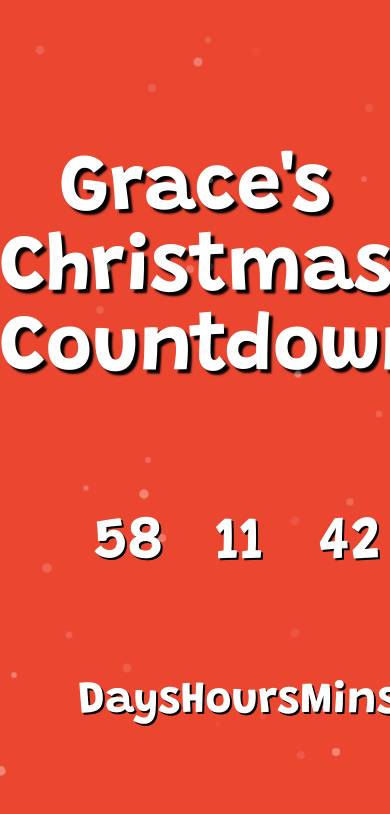
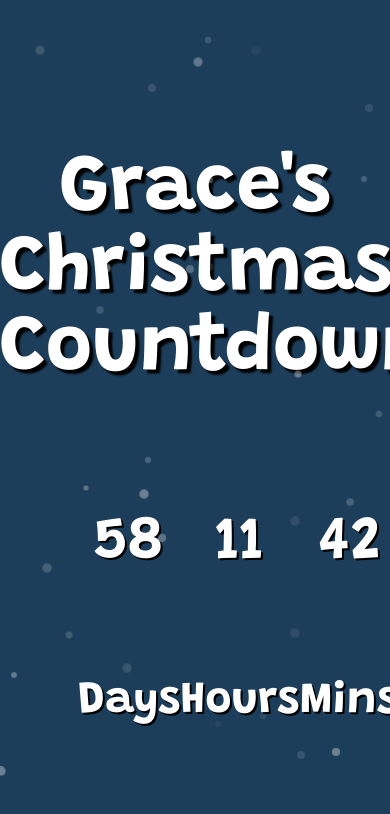
Before and after one commit to sttteephen/ChristmasCountdown, a plain HTML site: page index.html in a window 390 px wide. Shown: the top 814 px of the page. Drawn offline with Linux system fonts and the light colour scheme; a web font is replaced by a local one.

Commit message:
Added media query.

```diff
--- a/style.css
+++ b/style.css
@@ -5,7 +5,7 @@ html, body {
 
 body {
 	text-align: center;
-	background-color: #EA4630;
+	background-color: #1D3E5A;
 	background-image: url("christmasbackground.jpg");
 	background-size: cover;
 	background-repeat: no-repeat;
@@ -39,3 +39,9 @@ body {
 .timeunit {
 	font-size: 45px;
 }
+
+@media (max-width: 700px) {
+  	body{
+  		background-position: bottom left;
+  	}
+}
```
